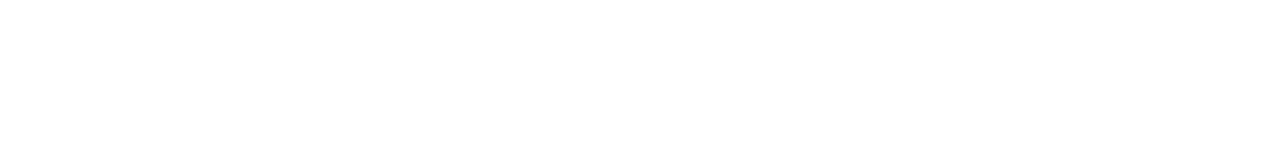
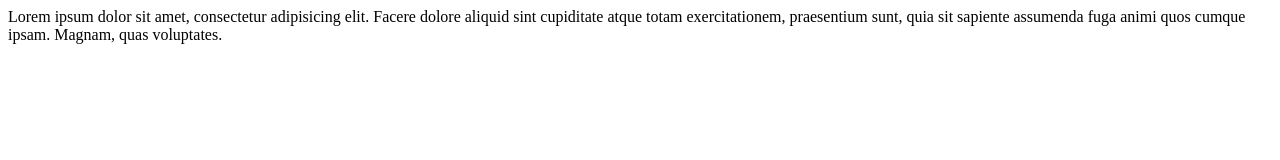
Before and after one commit to LuisEdgar/pwgit, a plain HTML site: page index.html in a window 1280 px wide. Drawn offline with Linux system fonts and the light colour scheme.

Commit message:
texto en el body

```diff
--- a/index.html
+++ b/index.html
@@ -5,6 +5,6 @@
 	<title>uso git</title>
 </head>
 <body>
-
+	Lorem ipsum dolor sit amet, consectetur adipisicing elit. Facere dolore aliquid sint cupiditate atque totam exercitationem, praesentium sunt, quia sit sapiente assumenda fuga animi quos cumque ipsam. Magnam, quas voluptates.
 </body>
 </html>
```
